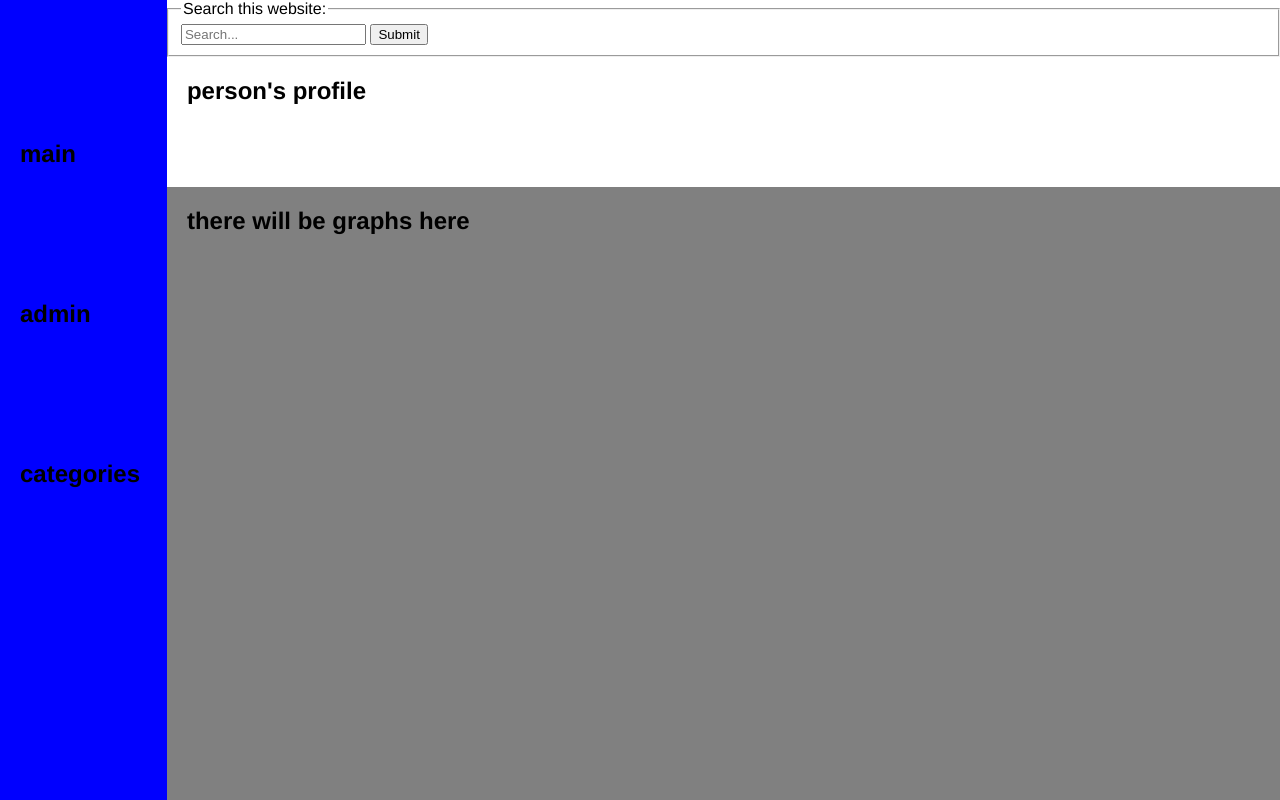
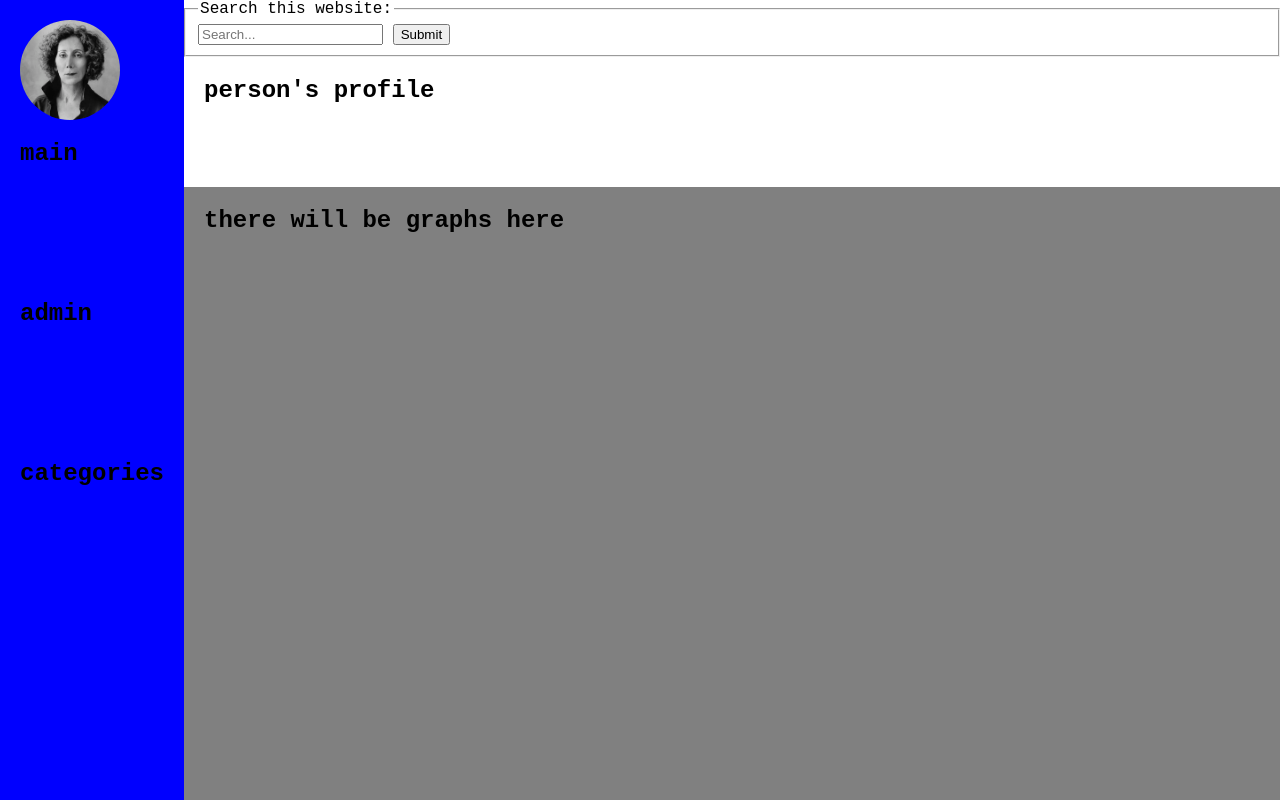
Before and after one commit to jenziel/static-comp-challenge, a plain HTML site: page index.html in a window 1280 px wide. Drawn offline with Linux system fonts and the light colour scheme; a small style sheet from the web is missing.

Commit message:
Add hack font to the head tag and the css rules.

```diff
--- a/index.html
+++ b/index.html
@@ -5,6 +5,7 @@
     <meta name="viewport" content="width=device-width, initial-scale=1.0">
     <meta http-equiv="X-UA-Compatible" content="ie=edge">
     <title>HTML 5 Boilerplate</title>
+    <link rel='stylesheet' href='https://cdn.jsdelivr.net/npm/hack-font@3/build/web/hack.css'>
     <link rel="stylesheet" href="styles.css">
   </head>
   <body>
--- a/styles.css
+++ b/styles.css
@@ -7,11 +7,20 @@
   --light-turquoise: #8ccbcc;
   --bronze: #8ccbcc;
   --red: #c4483d;
+  --linux-gray: #A8A8A8;
+  --linux-green: #00FF00;
+  --linux-teal:#00FFFF;
+  --linux-green2: #00A800;
+  --white: #FFFFFF;
+  --linux-blue: #00A8FF;
+  --linux-brown: #A85700;
+  --black: #000000;
+
 }
 
 body,
 html {
-  font-family: "Helvetica", sans-serif;
+  font-family: 'Hack', monospace;
   height: 100%;
   overflow: hidden;
 }
```
Also changed, not shown: assets/Ullman_Ellman.jpeg (added), 2 other files.
